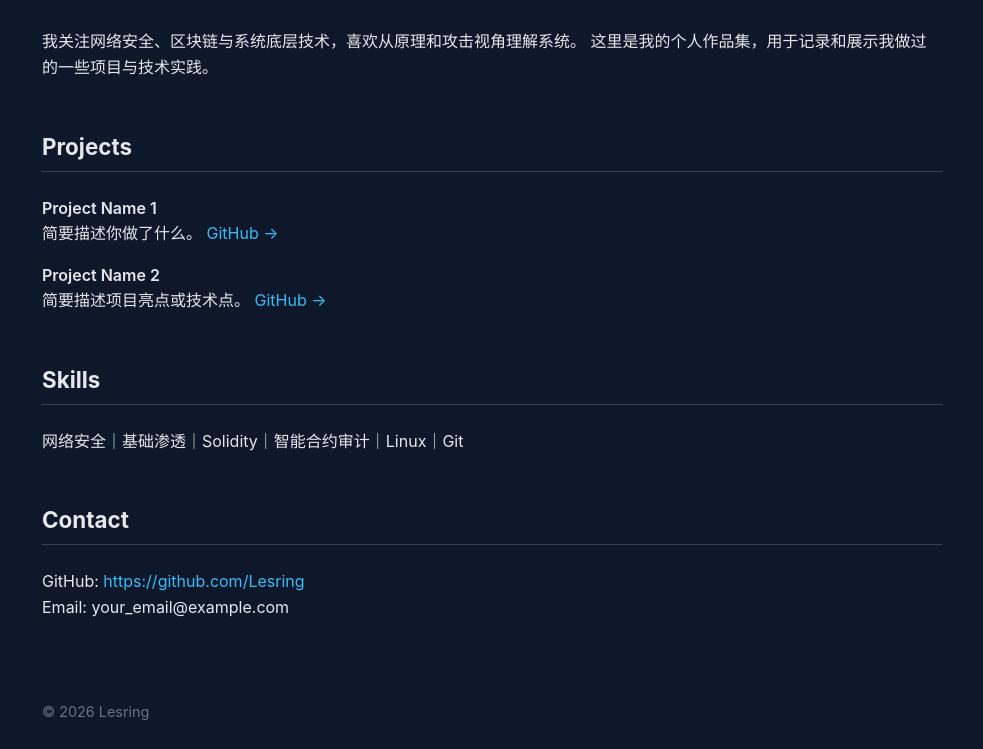
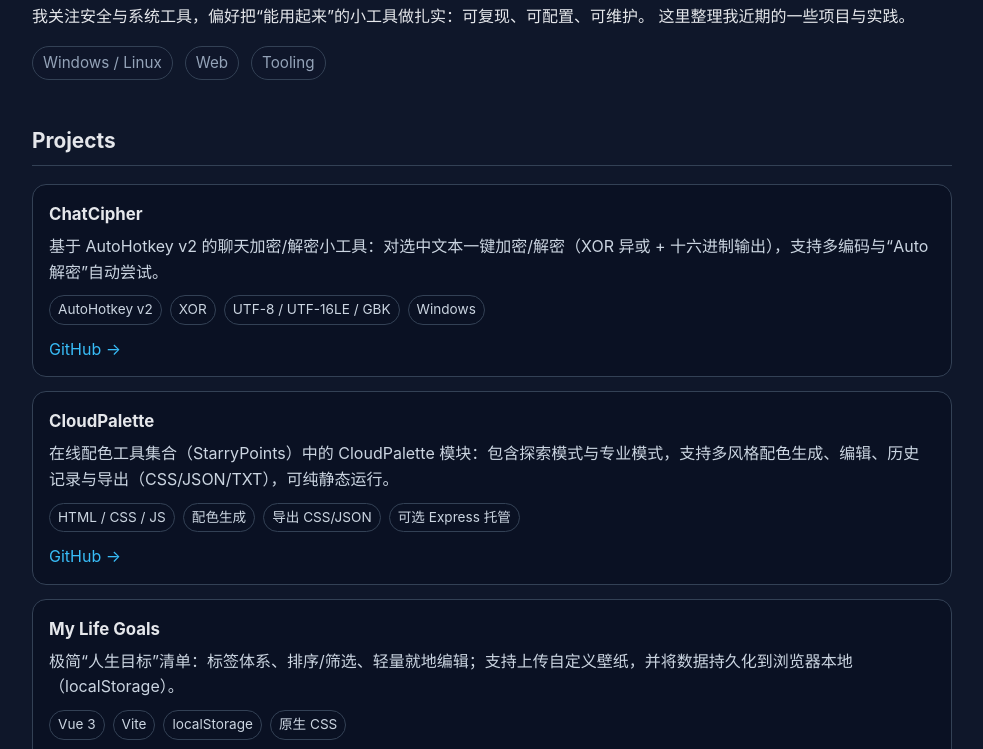
Before and after one commit to Lesring/lesring.github.io, a plain HTML site: page index.html in a window 1280 px wide. Shown: the part 168-917 px from the top of the page, without its empty margins (148-1131 px from the left). Drawn offline with Linux system fonts and the light colour scheme.

Commit message:
Refactor index.html styles and content
Updated styles and content in index.html for improved layout and readability.

```diff
--- a/index.html
+++ b/index.html
@@ -13,100 +13,140 @@
       color: #e5e7eb;
       line-height: 1.6;
     }
+    a { color: #38bdf8; text-decoration: none; }
+    a:hover { text-decoration: underline; }
 
-    a {
-      color: #38bdf8;
-      text-decoration: none;
+    .container {
+      max-width: 920px;
+      margin: 0 auto;
+      padding: 64px 24px;
     }
 
-    a:hover {
-      text-decoration: underline;
+    h1 { font-size: 2.2rem; margin: 0 0 8px; }
+    h2 {
+      margin-top: 44px;
+      font-size: 1.3rem;
+      border-bottom: 1px solid #334155;
+      padding-bottom: 8px;
     }
 
-    .container {
-      max-width: 900px;
-      margin: 0 auto;
-      padding: 60px 24px;
+    .subtitle { color: #94a3b8; margin-bottom: 18px; }
+    .section { margin-top: 18px; }
+
+    .meta {
+      display: flex;
+      flex-wrap: wrap;
+      gap: 12px;
+      margin-top: 10px;
+      color: #94a3b8;
+      font-size: 0.95rem;
+    }
+    .pill {
+      border: 1px solid #334155;
+      padding: 4px 10px;
+      border-radius: 999px;
+      background: rgba(15, 23, 42, 0.6);
     }
 
-    h1 {
-      font-size: 2.2rem;
-      margin-bottom: 8px;
+    .projects { margin-top: 18px; display: grid; gap: 14px; }
+    .card {
+      border: 1px solid #334155;
+      border-radius: 14px;
+      padding: 16px 16px 14px;
+      background: rgba(2, 6, 23, 0.35);
     }
+    .card h3 { margin: 0 0 6px; font-size: 1.05rem; }
+    .card p { margin: 0 0 10px; color: #cbd5e1; }
+    .tags { display: flex; flex-wrap: wrap; gap: 8px; margin: 10px 0 12px; }
+    .tag {
+      font-size: 0.85rem;
+      color: #cbd5e1;
+      border: 1px solid #334155;
+      padding: 3px 8px;
+      border-radius: 999px;
+    }
+    .links { display: flex; gap: 14px; flex-wrap: wrap; }
 
-    h2 {
-      margin-top: 48px;
-      font-size: 1.4rem;
-      border-bottom: 1px solid #334155;
-      padding-bottom: 6px;
-    }
-
-    .subtitle {
-      color: #94a3b8;
-      margin-bottom: 24px;
-    }
-
-    .section {
-      margin-top: 24px;
-    }
-
-    .project {
-      margin-bottom: 16px;
-    }
-
-    .project-title {
-      font-weight: 600;
-    }
-
-    footer {
-      margin-top: 80px;
-      font-size: 0.9rem;
-      color: #64748b;
-    }
+    footer { margin-top: 72px; font-size: 0.9rem; color: #64748b; }
+    .muted { color: #94a3b8; }
   </style>
 </head>
 
 <body>
   <div class="container">
     <h1>Lesring</h1>
-    <div class="subtitle">
-      网络安全 / Web3 / 技术探索者
-    </div>
+    <div class="subtitle">网络安全 · 工具开发 · Web 应用</div>
 
     <div class="section">
       <p>
-        我关注网络安全、区块链与系统底层技术，喜欢从原理和攻击视角理解系统。
-        这里是我的个人作品集，用于记录和展示我做过的一些项目与技术实践。
+        我关注安全与系统工具，偏好把“能用起来”的小工具做扎实：可复现、可配置、可维护。
+        这里整理我近期的一些项目与实践。
       </p>
+
+      <div class="meta">
+        <span class="pill">Windows / Linux</span>
+        <span class="pill">Web</span>
+        <span class="pill">Tooling</span>
+      </div>
     </div>
 
     <h2>Projects</h2>
-    <div class="section">
-      <div class="project">
-        <div class="project-title">Project Name 1</div>
-        <div>
-          简要描述你做了什么。
-          <a href="https://github.com/yourname/project1" target="_blank">
-            GitHub →
-          </a>
+    <div class="projects">
+
+      <div class="card">
+        <h3>ChatCipher</h3>
+        <p>
+          基于 AutoHotkey v2 的聊天加密/解密小工具：对选中文本一键加密/解密（XOR 异或 + 十六进制输出），支持多编码与“Auto 解密”自动尝试。
+        </p>
+        <div class="tags">
+          <span class="tag">AutoHotkey v2</span>
+          <span class="tag">XOR</span>
+          <span class="tag">UTF-8 / UTF-16LE / GBK</span>
+          <span class="tag">Windows</span>
+        </div>
+        <div class="links">
+          <a href="https://github.com/Lesring/ChatCipher" target="_blank" rel="noreferrer">GitHub →</a>
         </div>
       </div>
 
-      <div class="project">
-        <div class="project-title">Project Name 2</div>
-        <div>
-          简要描述项目亮点或技术点。
-          <a href="https://github.com/yourname/project2" target="_blank">
-            GitHub →
-          </a>
+      <div class="card">
+        <h3>CloudPalette</h3>
+        <p>
+          在线配色工具集合（StarryPoints）中的 CloudPalette 模块：包含探索模式与专业模式，支持多风格配色生成、编辑、历史记录与导出（CSS/JSON/TXT），可纯静态运行。
+        </p>
+        <div class="tags">
+          <span class="tag">HTML / CSS / JS</span>
+          <span class="tag">配色生成</span>
+          <span class="tag">导出 CSS/JSON</span>
+          <span class="tag">可选 Express 托管</span>
+        </div>
+        <div class="links">
+          <a href="https://github.com/Lesring/CloudPalette" target="_blank" rel="noreferrer">GitHub →</a>
         </div>
       </div>
+
+      <div class="card">
+        <h3>My Life Goals</h3>
+        <p>
+          极简“人生目标”清单：标签体系、排序/筛选、轻量就地编辑；支持上传自定义壁纸，并将数据持久化到浏览器本地（localStorage）。
+        </p>
+        <div class="tags">
+          <span class="tag">Vue 3</span>
+          <span class="tag">Vite</span>
+          <span class="tag">localStorage</span>
+          <span class="tag">原生 CSS</span>
+        </div>
+        <div class="links">
+          <a href="https://github.com/Lesring/---My-Life-Goals" target="_blank" rel="noreferrer">GitHub →</a>
+        </div>
+      </div>
+
     </div>
 
     <h2>Skills</h2>
     <div class="section">
-      <p>
-        网络安全｜基础渗透｜Solidity｜智能合约审计｜Linux｜Git
+      <p class="muted">
+        工具开发（Windows 自动化）｜前端基础（Vue / Vite / 原生 JS）｜工程化（Git / npm）｜安全基础（自用工具与流程化实践）
       </p>
     </div>
 
@@ -114,17 +154,13 @@
     <div class="section">
       <p>
         GitHub:
-        <a href="https://github.com/Lesring" target="_blank">
-          https://github.com/Lesring
-        </a>
+        <a href="https://github.com/Lesring" target="_blank" rel="noreferrer">github.com/Lesring</a>
         <br />
-        Email: your_email@example.com
+        Email: <span class="muted">your_email@example.com</span>
       </p>
     </div>
 
-    <footer>
-      © 2026 Lesring
-    </footer>
+    <footer>© 2026 Lesring</footer>
   </div>
 </body>
 </html>
```
